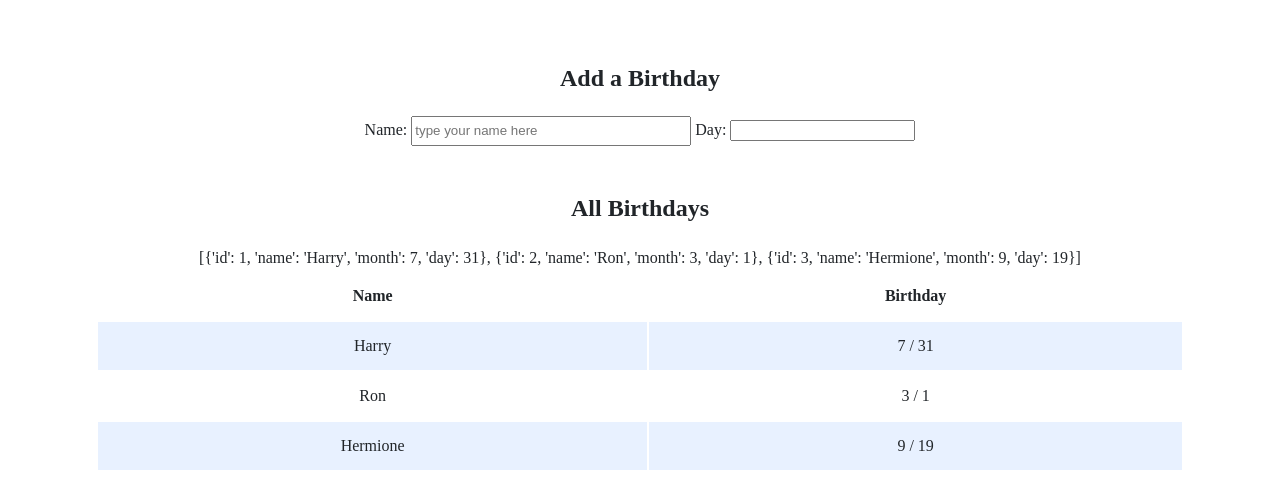
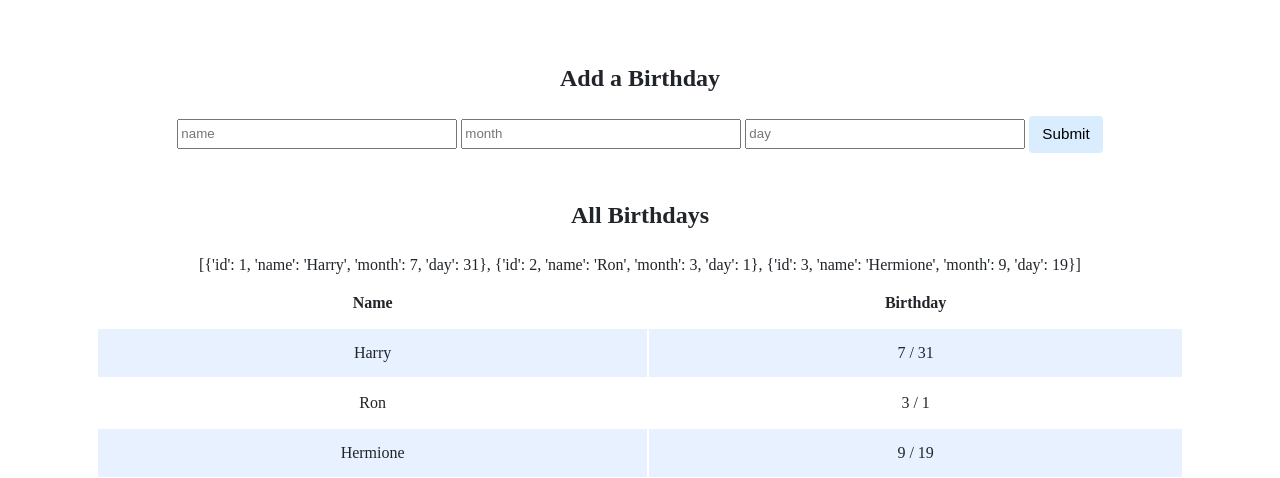
Before and after one commit to H3nry-T/cs50-copy, a Flask app: page / in a window 1280 px wide. Shown: the part 200-678 px from the top of the page. Run offline with Flask 2, Linux system fonts and the light colour scheme; data comes from the database, SQL or seed files in the repository; some libraries are stand-ins or nearby versions.

Commit message:
Mon, Oct 10, 2022, 7:51 PM +00:00

```diff
--- a/pset9/birthdays/templates/index.html
+++ b/pset9/birthdays/templates/index.html
@@ -15,11 +15,11 @@
 
                 <h2>Add a Birthday</h2>
                 <!-- TODO: Create a form for users to submit a name, a month, and a day -->
-                <form>
-                    <label for="name">Name: </label>
-                    <input name="name" type="text" placeholder="type your name here">
-                    <label for="day">Day: </label>
-                    <input name="day" type="">
+                <form method="POST" action="">
+                    <input name="name" type="text" placeholder="name">
+                    <input name="month" type="text" placeholder="month">
+                    <input name="day" type="text" placeholder="day">
+                    <input id="submit_button" type="submit">
                 </form>
             </div>
 
```
